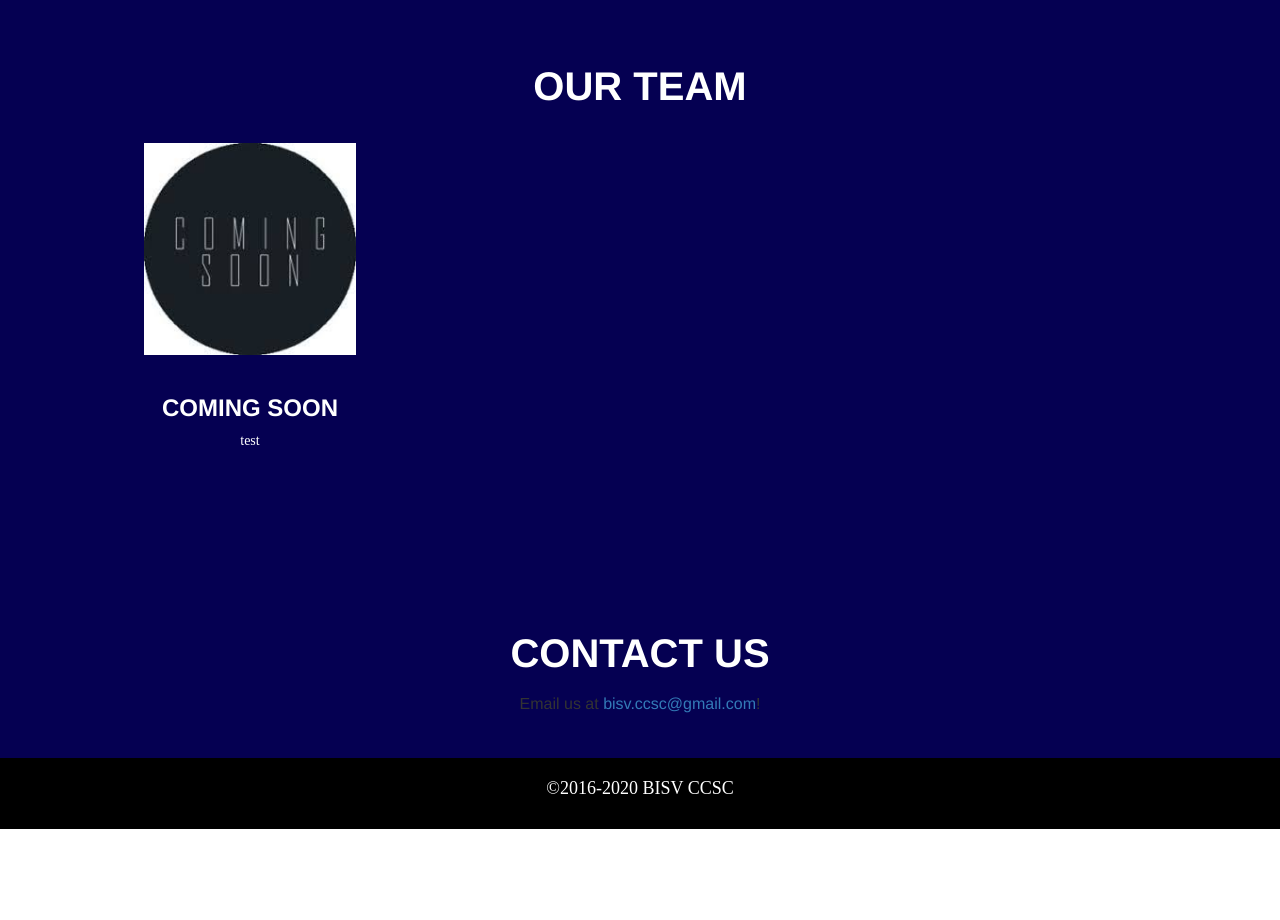
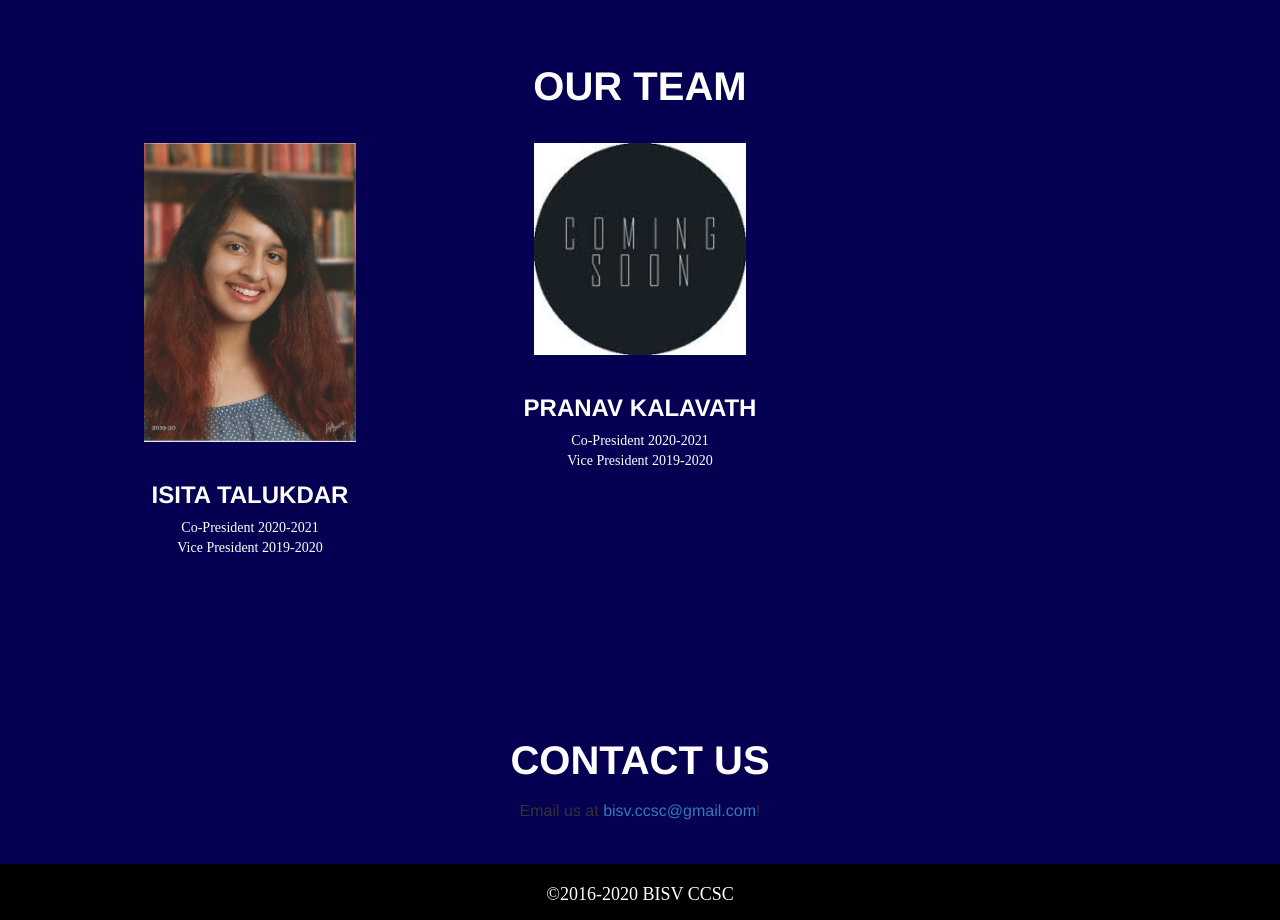
Before and after one commit to bisvccsc/bisvccsc.github.io, a plain HTML site: page index.html in a window 1280 px wide. Shown: the part 2240-3160 px from the top of the page. Before the commit the page ends 3069 px from the top, so only its background shows below. Drawn offline with nearby package versions, Linux system fonts and the light colour scheme; a script that the page names is missing; a web font is replaced by a local one.

Commit message:
Update index.html

```diff
--- a/index.html
+++ b/index.html
@@ -147,9 +147,18 @@
 
 		<div class="col-sm-4">
                   <figure>
+                    <img class="img-headshot" src="img/people/IsitaT.png"/>
+                    <h3 style="color:white;" class="text-center">Isita Talukdar</h3>
+                    <figcaption style="color:white;" class="text-center">Co-President 2020-2021</figcaption>
+		    <figcaption style="color:white;" class="text-center">Vice President 2019-2020</figcaption>
+                </figure>
+                </div>
+		 <div class="col-sm-4">
+                  <figure>
                     <img class="img-headshot" src="img/coming_soon.jpeg"/>
-                    <h3 style="color:white;" class="text-center">Coming Soon</h3>
-                    <figcaption style="color:white;" class="text-center">test</figcaption>
+                    <h3 style="color:white;" class="text-center">Pranav Kalavath</h3>
+		    <figcaption style="color:white;" class="text-center">Co-President 2020-2021</figcaption>
+		    <figcaption style="color:white;" class="text-center">Vice President 2019-2020</figcaption>
                 </figure>
                 </div>
 
```
